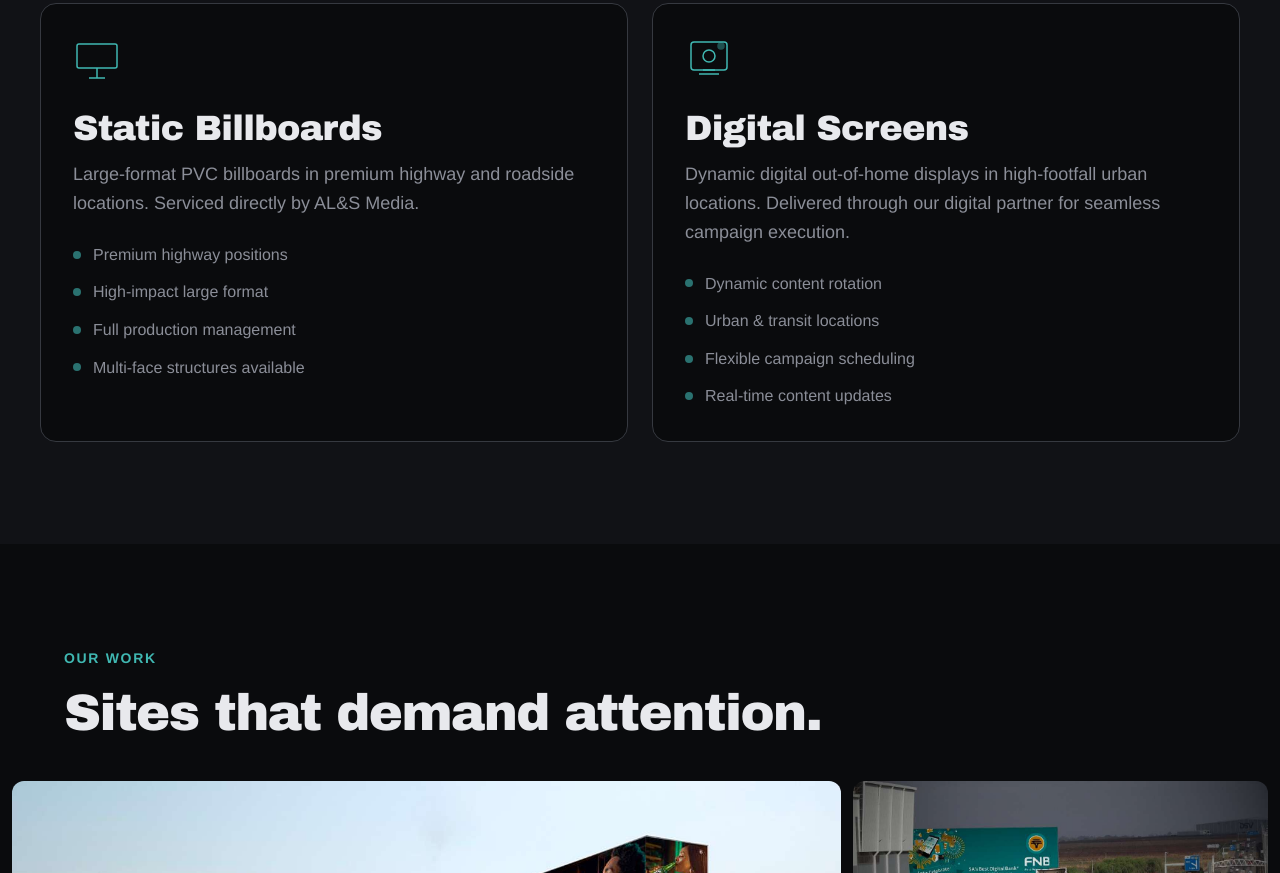
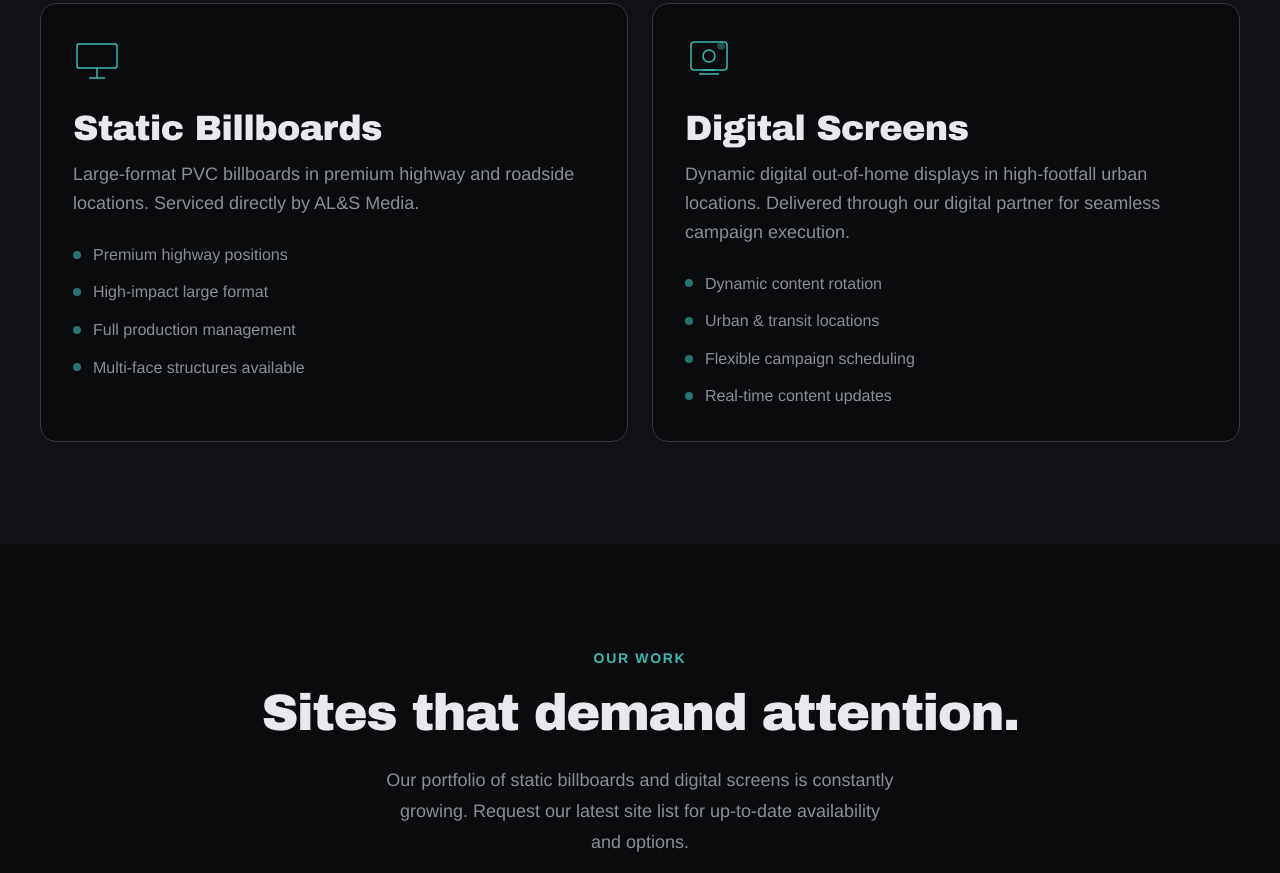
Before and after one commit to ryankanko/als-media, a plain HTML site: page index.html in a window 1280 px wide. Shown: the part 1927-2800 px from the top of the page. Drawn offline with Linux system fonts and the light colour scheme; a web font is replaced by a local one.

Commit message:
Branded hero, replace gallery with portfolio request CTA

```diff
--- a/index.html
+++ b/index.html
@@ -52,7 +52,7 @@
     <!-- Hero -->
     <section class="hero" id="hero">
       <div class="hero__bg">
-        <img src="./assets/hero-v2.png" alt="Billboard on South African highway at sunset with city skyline" loading="eager">
+        <img src="./assets/hero-branded.png" alt="AL&S Media branded billboard on highway at sunset" loading="eager">
         <div class="hero__overlay"></div>
       </div>
       <div class="hero__content">
@@ -61,7 +61,7 @@
         <p class="hero__subtitle">Nationwide outdoor advertising across South Africa. Static billboards and digital screens positioned where your audience is.</p>
         <div class="hero__actions">
           <a href="#contact" class="btn btn--primary">Request a proposal</a>
-          <a href="#work" class="btn btn--ghost">View our work</a>
+          <a href="#work" class="btn btn--ghost">Request portfolio</a>
         </div>
       </div>
       <div class="hero__scroll">
@@ -153,22 +153,13 @@
       </div>
     </section>
 
-    <!-- Work / Visual Showcase -->
-    <section class="work" id="work">
-      <div class="work__inner">
+    <!-- Portfolio CTA -->
+    <section class="portfolio" id="work">
+      <div class="portfolio__inner">
         <p class="section-label">Our Work</p>
         <h2 class="section-title">Sites that demand attention.</h2>
-      </div>
-      <div class="work__gallery">
-        <div class="work__item work__item--wide">
-          <img src="./assets/site-p5-0.jpeg" alt="AL&S Media highway billboard" loading="lazy">
-        </div>
-        <div class="work__item">
-          <img src="./assets/site-p7-0.jpeg" alt="AL&S Media roadside billboard" loading="lazy">
-        </div>
-        <div class="work__item">
-          <img src="./assets/site-p9-3.jpeg" alt="AL&S Media billboard at intersection" loading="lazy">
-        </div>
+        <p class="portfolio__body">Our portfolio of static billboards and digital screens is constantly growing. Request our latest site list for up-to-date availability and options.</p>
+        <a href="#contact" class="btn btn--primary">Request portfolio</a>
       </div>
     </section>
 
--- a/style.css
+++ b/style.css
@@ -571,7 +571,38 @@
 
 
 /* ============================================================
-   WORK / GALLERY
+   PORTFOLIO CTA
+   ============================================================ */
+
+.portfolio {
+  padding: clamp(var(--space-16), 8vw, var(--space-32)) var(--space-6);
+  text-align: center;
+}
+
+.portfolio__inner {
+  max-width: var(--content-default);
+  margin-inline: auto;
+  display: flex;
+  flex-direction: column;
+  align-items: center;
+}
+
+.portfolio__inner .section-title {
+  text-align: center;
+}
+
+.portfolio__body {
+  font-size: var(--text-base);
+  color: var(--color-text-muted);
+  max-width: 520px;
+  text-align: center;
+  line-height: 1.7;
+  margin-bottom: var(--space-8);
+}
+
+
+/* ============================================================
+   WORK / GALLERY (legacy)
    ============================================================ */
 
 .work {
```
Also changed, not shown: 1 other file.
